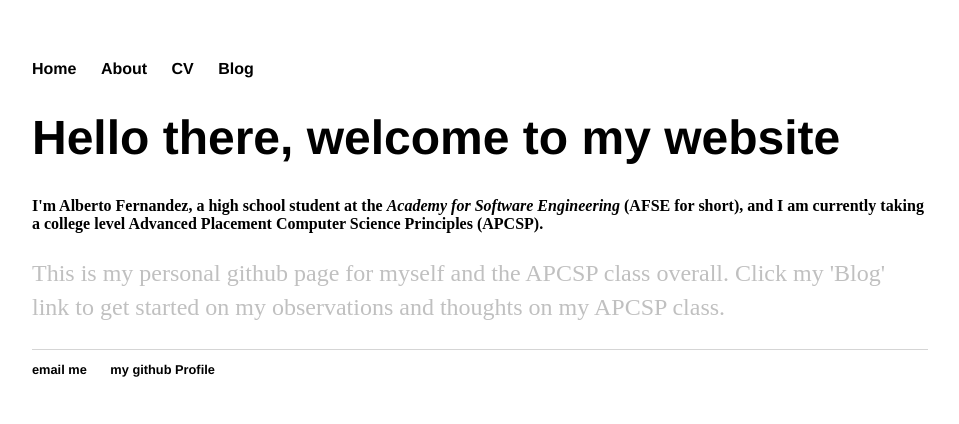
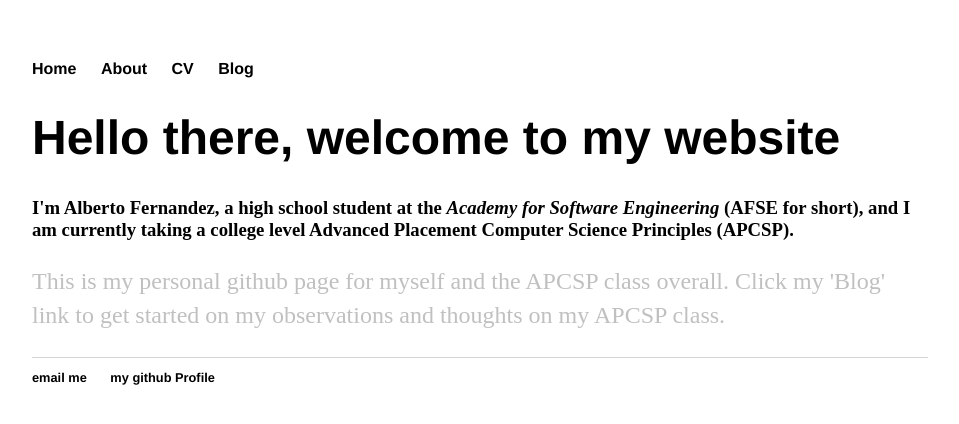
Before and after one commit to albertof4112/albertof4112.github.io, a Jekyll site: the page built from index.html, in a window 1280 px wide. Shown: the top 424 px of the page, without its empty margins (160-1119 px from the left). Built offline with Jekyll 4.4.1, drawn with Linux system fonts in a browser that asks for light colours.

```diff
--- a/index.html
+++ b/index.html
@@ -4,8 +4,8 @@ title: Alberto Fernandez, AFSE Student
 ---
 <div class="blurb">
 	<h1>Hello there, welcome to my website</h1>
-	<h4>I'm Alberto Fernandez, a high school student at the <em>Academy for Software Engineering</em>
-		(AFSE for short), and I am currently taking a college level Advanced Placement Computer Science Principles (APCSP).</h4>
+	<h3>I'm Alberto Fernandez, a high school student at the <em>Academy for Software Engineering</em>
+		(AFSE for short), and I am currently taking a college level Advanced Placement Computer Science Principles (APCSP).</h3>
 	<p>This is my personal github page for myself and the APCSP class overall.
 		Click my 'Blog' link to get started on my observations and thoughts on my APCSP class.</a></p>
 </div><!-- /.blurb -->
```
